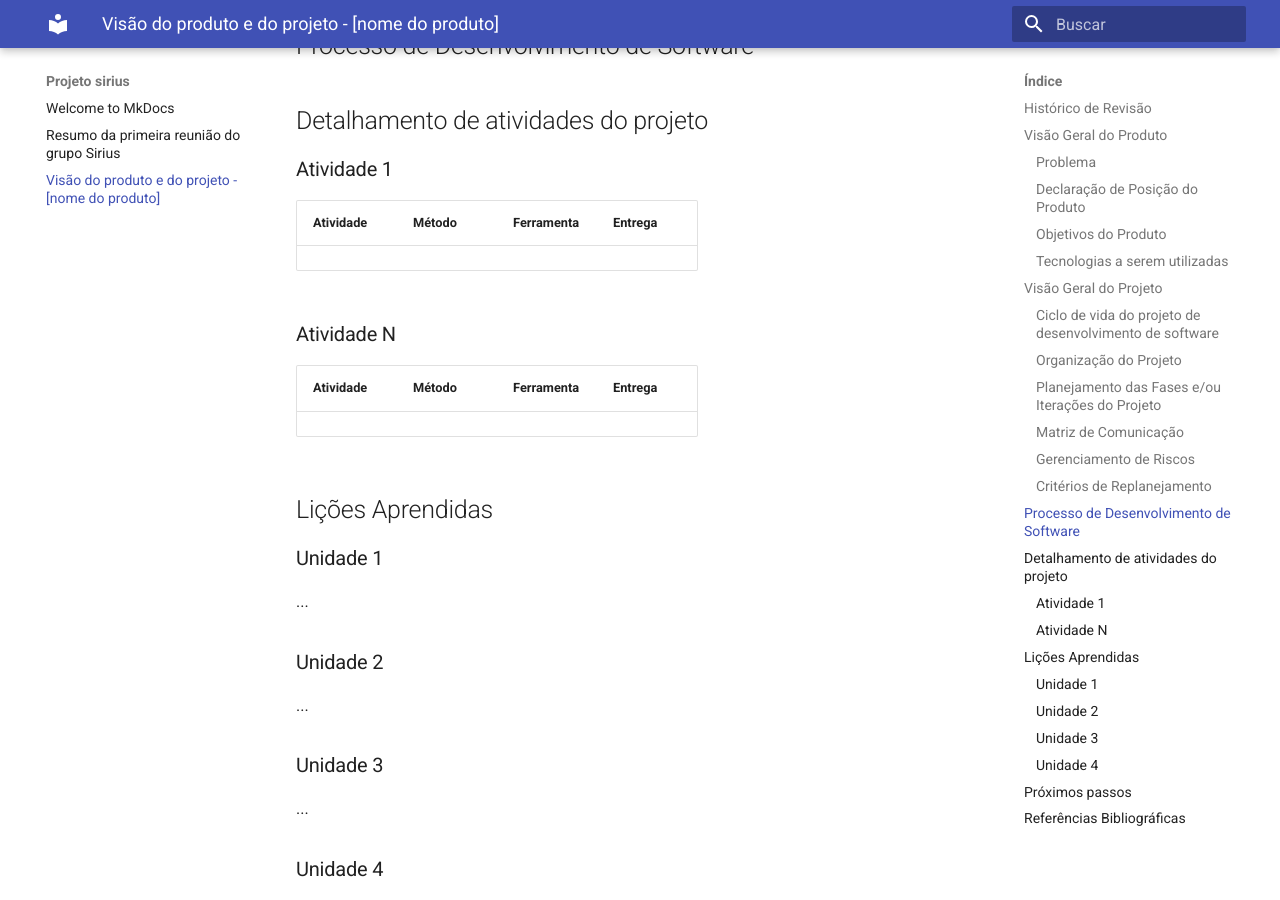
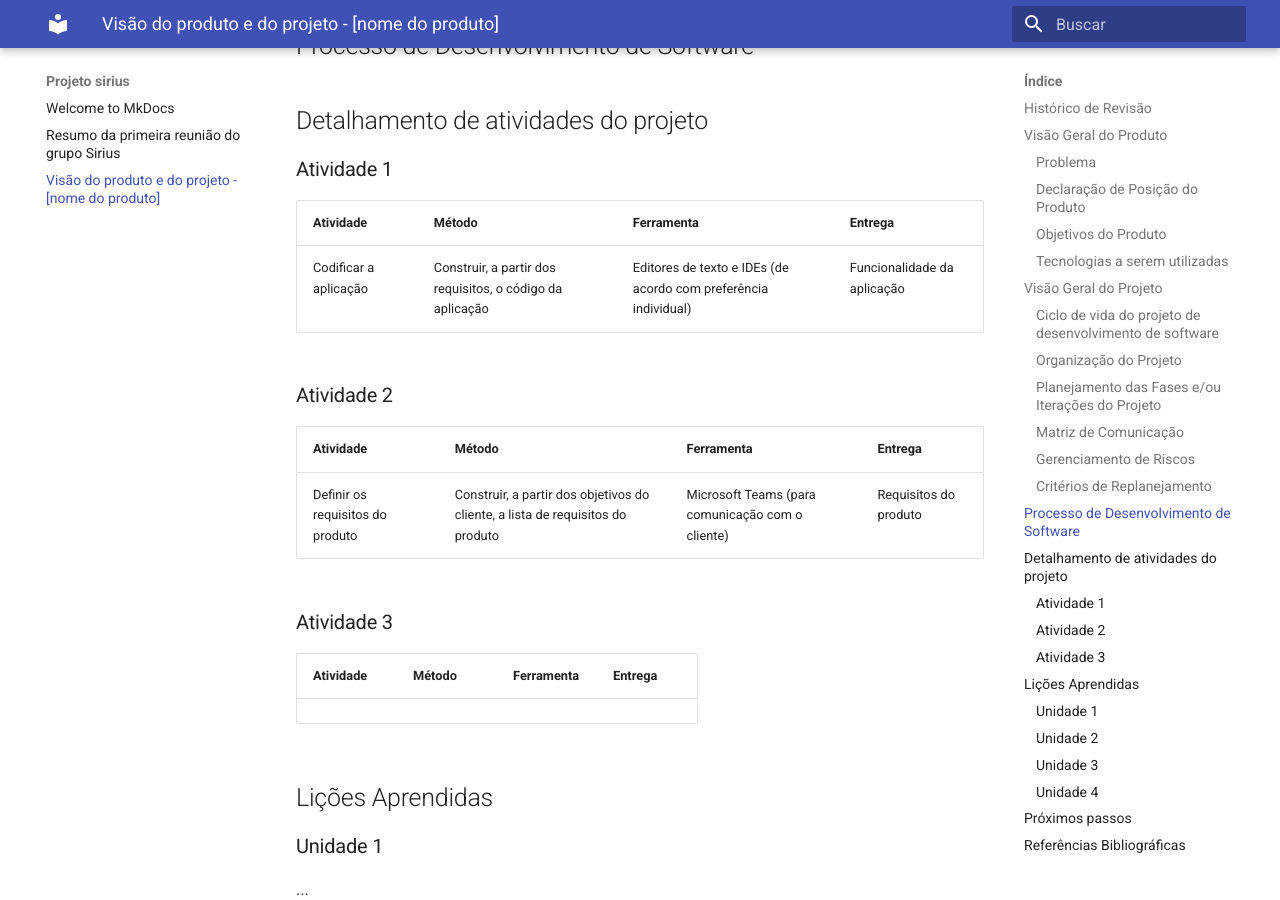
Before and after one commit to FGA0138-MDS-Ajax/2023-2-SIRIUS, an MkDocs documentation site: the page built from docs/visao-produto-projeto.md, in a window 1280 px wide and 900 px high, scrolled down 2394 px. Built offline with MkDocs 1.6.1 and Material for MkDocs 9.7.7, drawn with Linux system fonts in a browser that asks for light colours.

Commit message:
Adição de algumas atividades do projeto

```diff
--- a/docs/visao-produto-projeto.md
+++ b/docs/visao-produto-projeto.md
@@ -93,13 +93,19 @@
 
 ### Atividade 1
 
-| Atividade | Método | Ferramenta | Entrega |
-| --------- | ------ | ---------- | ------- |
-|           |        |            |         |
+| Atividade             | Método                                                    | Ferramenta                                                   | Entrega                     |
+| --------------------- | --------------------------------------------------------- | ------------------------------------------------------------ | --------------------------- |
+| Codificar a aplicação | Construir, a partir dos requisitos, o código da aplicação | Editores de texto e IDEs (de acordo com preferência individual) | Funcionalidade da aplicação |
 
 
 
-### Atividade N
+### Atividade 2
+
+| Atividade                        | Método                                                       | Ferramenta                                       | Entrega               |
+| -------------------------------- | ------------------------------------------------------------ | ------------------------------------------------ | --------------------- |
+| Definir os requisitos do produto | Construir, a partir dos objetivos do cliente, a lista de requisitos do produto | Microsoft Teams (para comunicação com o cliente) | Requisitos do produto |
+
+### Atividade 3
 
 | Atividade | Método | Ferramenta | Entrega |
 | --------- | ------ | ---------- | ------- |
```
